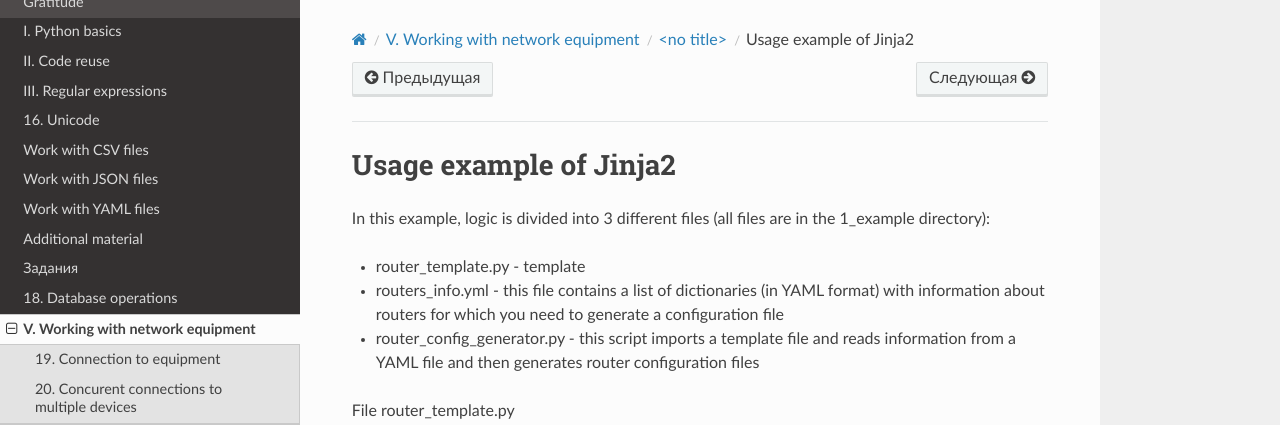
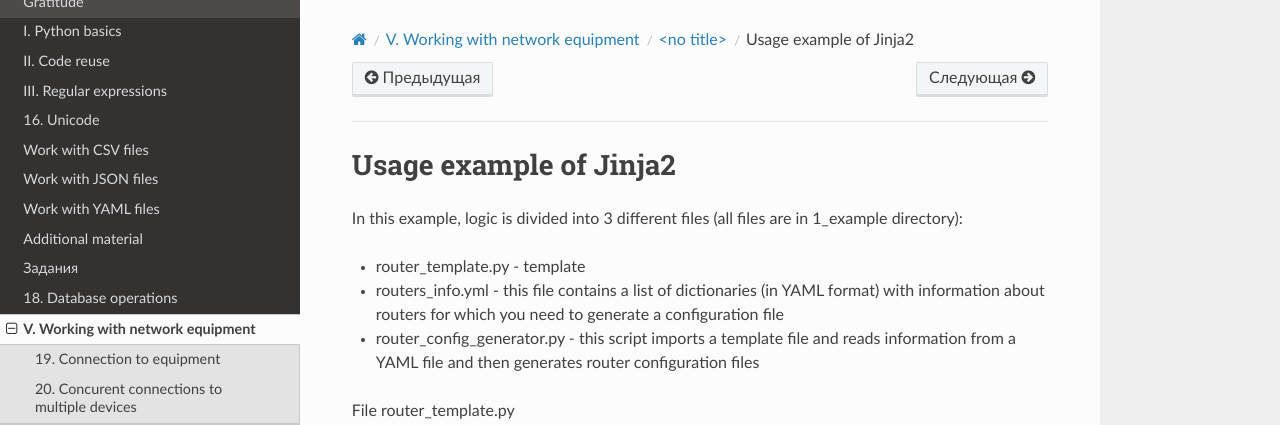
Before and after one commit to Aidar5/nattoeng, a Sphinx documentation site: the page built from docs/source/book/21_jinja2/1_example.rst, in a window 1280 px wide and 900 px high. Shown: the top 425 px of the window. Built offline with Sphinx 7.4.7 and the Read the Docs theme 2.0.0, drawn with Linux system fonts in a browser that asks for light colours; pages that are not in the unit, such as notebooks, are missing from menus; some of the changed text lies outside the part shown.

Commit message:
Update 1_example.rst

```diff
--- a/docs/source/book/21_jinja2/1_example.rst
+++ b/docs/source/book/21_jinja2/1_example.rst
@@ -1,7 +1,7 @@
 Usage example of Jinja2
 ---------------------------
 
-In this example, logic is divided into 3 different files (all files are in the 1_example directory):
+In this example, logic is divided into 3 different files (all files are in 1_example directory):
 
 * router_template.py - template
 * routers_info.yml - this file contains a list of dictionaries (in YAML format) with information about routers for which you need to generate a configuration file
```
Also changed, not shown: other parts of docs/source/book/21_jinja2/1_example.rst (+1 -1 lines).
